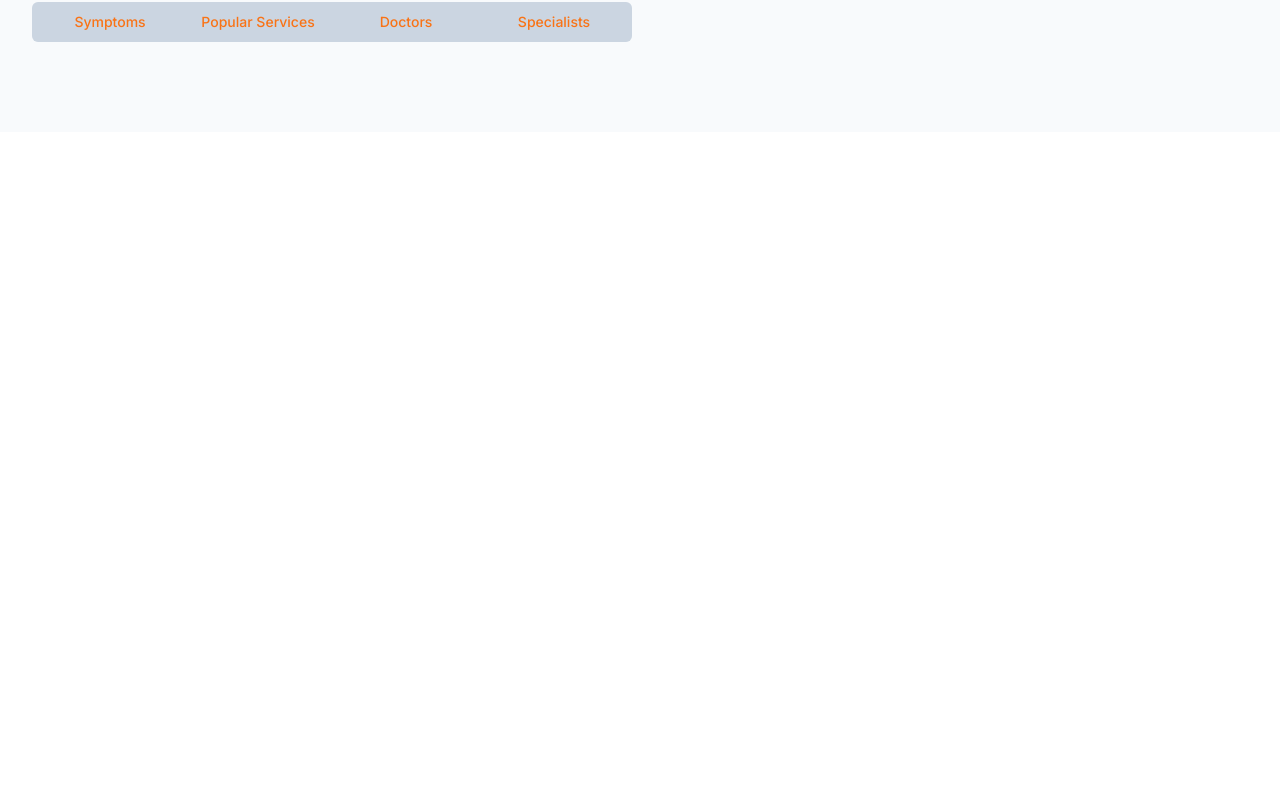
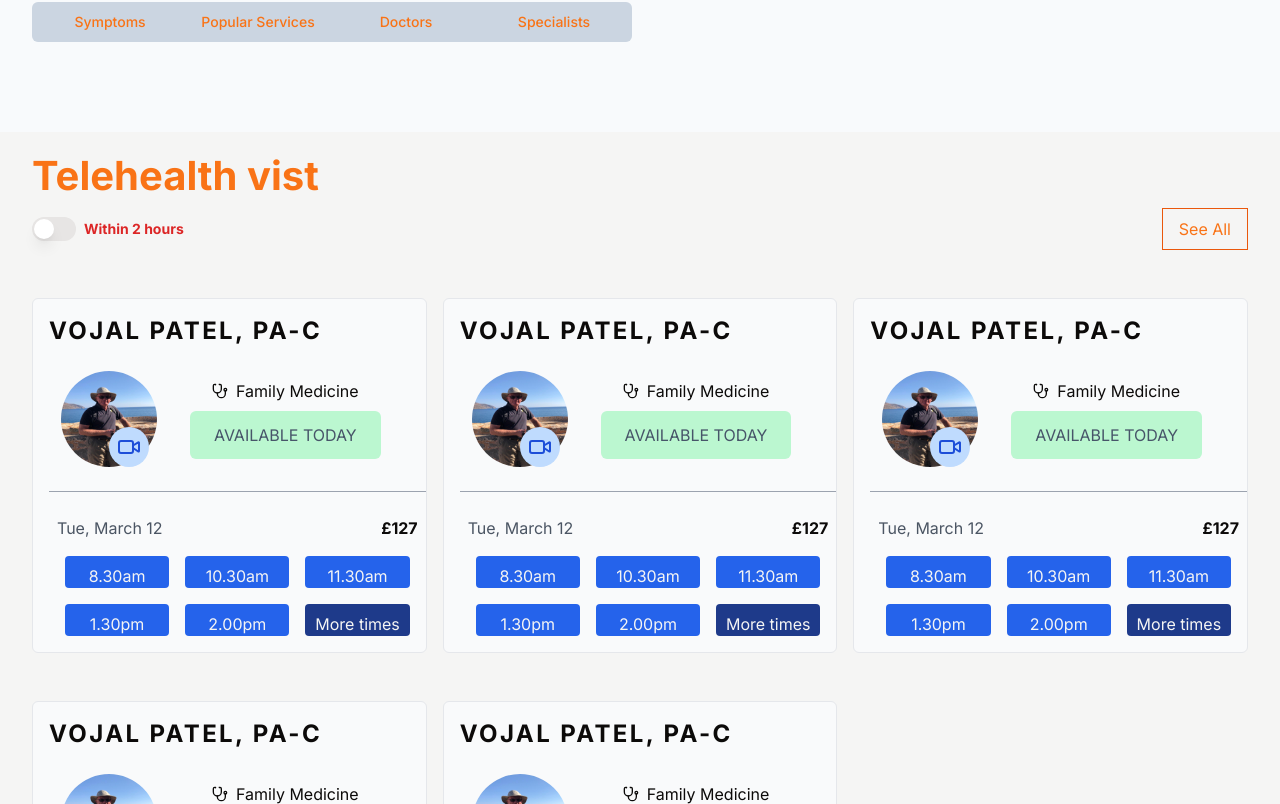
Before and after one commit to NeilRow56/doc_app_2024, a Next.js app: page / in a window 1280 px wide. Shown: the part 1216-2020 px from the top of the page. Before the commit the page ends 1348 px from the top, so only its background shows below. Built offline with nearby package versions, Linux system fonts and the light colour scheme.

Commit message:
Added Doctor Card and Doctor List

```diff
--- a/package.json
+++ b/package.json
@@ -18,6 +18,7 @@
     "@radix-ui/react-label": "^2.0.2",
     "@radix-ui/react-navigation-menu": "^1.1.4",
     "@radix-ui/react-select": "^2.0.0",
+    "@radix-ui/react-separator": "^1.0.3",
     "@radix-ui/react-slot": "^1.0.2",
     "@radix-ui/react-switch": "^1.0.3",
     "@radix-ui/react-tabs": "^1.0.4",
--- a/src/app/(front)/page.tsx
+++ b/src/app/(front)/page.tsx
@@ -1,4 +1,5 @@
 import Brands from '@/components/frontend/Brands'
+import DoctorsList from '@/components/frontend/DoctorsList'
 import Hero from '@/components/frontend/Hero'
 import TabbedServices from '@/components/frontend/TabbedServices'
 
@@ -8,6 +9,7 @@ export default async function LandingPage() {
       <Hero />
       <Brands />
       <TabbedServices />
+      <DoctorsList />
     </section>
   )
 }
--- /dev/null
+++ b/src/components/frontend/DoctorCard.tsx
@@ -0,0 +1,101 @@
+import { Stethoscope, Video } from 'lucide-react'
+import Link from 'next/link'
+import { Avatar, AvatarFallback, AvatarImage } from '../ui/avatar'
+
+export default function DoctorCard({
+  isInPerson = false,
+}: {
+  isInPerson?: boolean
+}) {
+  const timestamps = [
+    {
+      time: '8.30',
+      period: 'am',
+    },
+    {
+      time: '10.30',
+      period: 'am',
+    },
+    {
+      time: '11.30',
+      period: 'am',
+    },
+    {
+      time: '1.30',
+      period: 'pm',
+    },
+    {
+      time: '2.00',
+      period: 'pm',
+    },
+    {
+      time: '2.30',
+      period: 'pm',
+    },
+    {
+      time: '4.00',
+      period: 'pm',
+    },
+  ]
+  return (
+    <div className="  mt-8 flex max-w-[400px]  flex-col rounded-md border border-gray-200 bg-gray-50 pl-4 pt-4 transition-all duration-300 hover:border-gray-400 hover:bg-gray-100 dark:bg-slate-800 dark:text-slate-50 dark:hover:bg-slate-700">
+      <Link href="/">
+        <h2 className="text-2xl font-bold uppercase tracking-widest">
+          Vojal Patel, PA-C
+        </h2>
+        {isInPerson && <span>3250 Lincoln Highway, Kendal Park, NJ 06824</span>}
+        <div className="flex  items-center px-3 py-6">
+          <div className="relative ">
+            <Avatar className="h-24 w-24 ">
+              <AvatarImage src="/profile.jpg" />
+              <AvatarFallback>DR</AvatarFallback>
+            </Avatar>
+            {!isInPerson && (
+              <p className=" absolute bottom-0 right-2 flex h-10 w-10 items-center justify-center rounded-full bg-blue-200 text-blue-700">
+                <Video className="h-6 w-6" />
+              </p>
+            )}
+          </div>
+          <div className="flex w-full flex-col items-center  gap-2 ">
+            <p className="flex  items-center">
+              <Stethoscope className="mr-2 h-4 w-4 flex-shrink-0" />
+              <span>Family Medicine</span>
+            </p>
+            <p className="dark: rounded-md bg-green-200 px-6 py-3 uppercase text-slate-600">
+              Available today
+            </p>
+          </div>
+        </div>
+      </Link>
+      <div className="border-t border-gray-400 pt-6">
+        <h3 className="flex items-center justify-between gap-4 px-2">
+          <span className="text-gray-600 dark:text-slate-50">
+            Tue, March 12
+          </span>
+          <span className="font-bold">£127</span>
+        </h3>
+        <div className="grid grid-cols-3 p-2 ">
+          {timestamps.slice(0, 5).map((item, i) => {
+            return (
+              <Link
+                className="m-2 h-8 rounded-sm bg-blue-600  px-2 pt-2 text-center text-secondary dark:text-slate-50"
+                key={i}
+                href="/"
+              >
+                {' '}
+                {item.time}
+                {item.period}
+              </Link>
+            )
+          })}
+          <Link
+            className="m-2 h-8 rounded-sm bg-blue-900  pt-2 text-center text-secondary dark:text-slate-50 "
+            href="/"
+          >
+            More times
+          </Link>
+        </div>
+      </div>
+    </div>
+  )
+}
--- /dev/null
+++ b/src/components/frontend/DoctorsList.tsx
@@ -0,0 +1,37 @@
+import Link from 'next/link'
+import { Label } from '../ui/label'
+import { Switch } from '../ui/switch'
+import SectionHeading from './SectionHeading'
+import DoctorCard from './DoctorCard'
+
+export default function DoctorsList() {
+  return (
+    <div className="container py-6">
+      <SectionHeading title="Telehealth vist" />
+
+      <div className=" flex items-center justify-between">
+        <div className=" flex h-10 items-center space-x-2">
+          <Switch className="dark:bg-slate-300" id="2_hours" />
+
+          <Label className="font-bold text-red-600" htmlFor="2_hours">
+            Within 2 hours
+          </Label>
+        </div>
+
+        <Link
+          className="border border-orange-600 px-4 py-2 text-primary"
+          href="/"
+        >
+          See All{' '}
+        </Link>
+      </div>
+      <div className=" mt-4 grid grid-cols-3 gap-4">
+        <DoctorCard />
+        <DoctorCard />
+        <DoctorCard />
+        <DoctorCard />
+        <DoctorCard />
+      </div>
+    </div>
+  )
+}
--- a/src/components/frontend/Hero.tsx
+++ b/src/components/frontend/Hero.tsx
@@ -5,6 +5,7 @@ import React from 'react'
 import SearchBar from './SearchBar'
 import TransitionalText from '../TransitionalText'
 import { Pill } from 'lucide-react'
+import { Avatar, AvatarFallback, AvatarImage } from '../ui/avatar'
 
 const Hero = () => {
   const TEXTS = [
@@ -87,7 +88,7 @@ const Hero = () => {
                     sizes="100vw"
                     alt="hero"
                     priority
-                    className="h-auto max-w-full lg:ml-auto"
+                    className="h-auto w-[550px] max-w-full lg:ml-auto"
                   />
                   <span className="absolute -bottom-8 -left-8 z-[-1]">
                     <svg
--- /dev/null
+++ b/src/components/frontend/SectionHeading.tsx
@@ -0,0 +1,7 @@
+export default function SectionHeading({ title }: { title: string }) {
+  return (
+    <h2 className="mb-3 text-3xl font-bold leading-[1.2] text-primary sm:text-4xl md:text-[40px]">
+      {title}
+    </h2>
+  )
+}
--- /dev/null
+++ b/src/components/ui/separator.tsx
@@ -0,0 +1,31 @@
+"use client"
+
+import * as React from "react"
+import * as SeparatorPrimitive from "@radix-ui/react-separator"
+
+import { cn } from "@/lib/utils"
+
+const Separator = React.forwardRef<
+  React.ElementRef<typeof SeparatorPrimitive.Root>,
+  React.ComponentPropsWithoutRef<typeof SeparatorPrimitive.Root>
+>(
+  (
+    { className, orientation = "horizontal", decorative = true, ...props },
+    ref
+  ) => (
+    <SeparatorPrimitive.Root
+      ref={ref}
+      decorative={decorative}
+      orientation={orientation}
+      className={cn(
+        "shrink-0 bg-border",
+        orientation === "horizontal" ? "h-[1px] w-full" : "h-full w-[1px]",
+        className
+      )}
+      {...props}
+    />
+  )
+)
+Separator.displayName = SeparatorPrimitive.Root.displayName
+
+export { Separator }
```
Also changed, not shown: public/profile.jpg (added), 1 other file (tests, documents, lock files or other folders).
